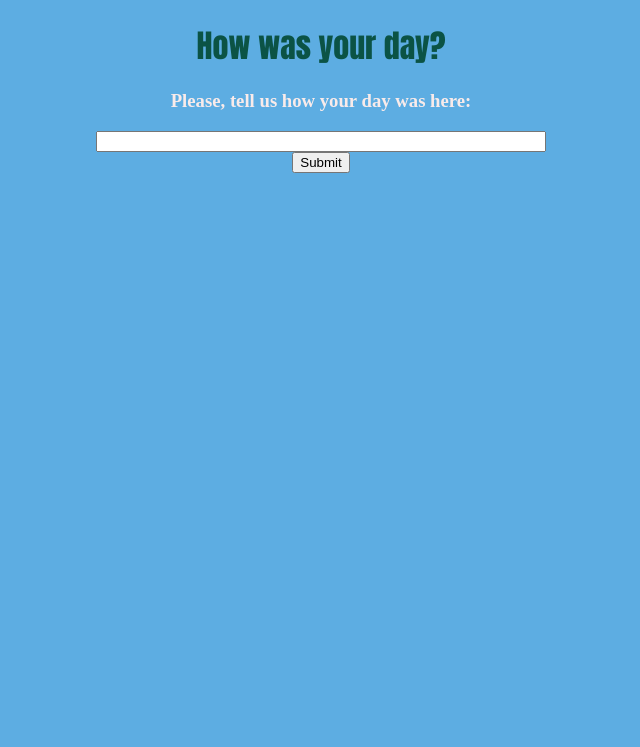
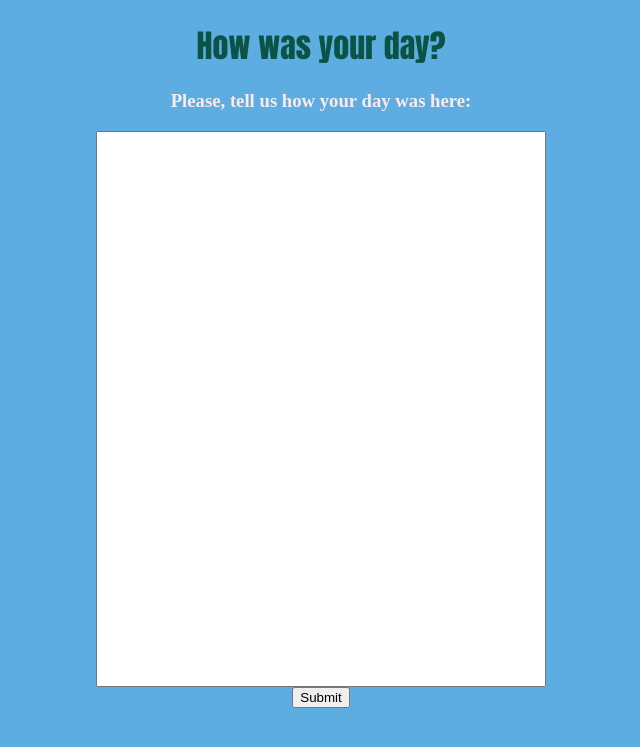
Before and after one commit to Azoam/How-was-your-day-, a Flask app: page / in a window 1280 px wide. Shown: the top 747 px of the page, without its empty margins (319-959 px from the left). Run offline with Flask 2, Linux system fonts and the light colour scheme.

Commit message:
edited layout of css

```diff
--- a/howWasYourDay/static/stylesheet.css
+++ b/howWasYourDay/static/stylesheet.css
@@ -4,7 +4,7 @@ body {
 div.top{
   height:27%;
   width:100%;
-  background-color:#154360
+  background-color:#154360;
 }
 #title {
   font-family:Impact,serif;
@@ -21,7 +21,7 @@ div.top{
     text-align:center;
     width:35%;
     maxlength:100;
-    height:15%;
+    height:550px;
   }
 div.question{
     text-align:center;
--- a/howWasYourDay/static/stylesheet1.css
+++ b/howWasYourDay/static/stylesheet1.css
@@ -32,7 +32,6 @@ div.question{
   resize:none;
   text-align:center;
   width:35%;
-  maxlength:100;
   height:15%;
 }
 div.title{
--- a/howWasYourDay/templates/index.html
+++ b/howWasYourDay/templates/index.html
@@ -5,7 +5,7 @@
 		<title> How was your day? </title>
 		<!-- Worry about tab icon for later, need domain -->
 		<link rel="shortcut icon" href="/favicon.ico"/>
-		<link rel="stylesheet" type="text/css" href="static/stylesheet.css">
+		<link rel="stylesheet" type="text/css" href="/static/stylesheet.css">
 	</head>
 	<body>
         <div class= "top"></div>
--- a/howWasYourDay/templates/index1.html
+++ b/howWasYourDay/templates/index1.html
@@ -4,7 +4,7 @@
 		<title> How was your day? </title>
 		<!-- Worry about tab icon for later, need domain -->
 		<link rel="shortcut icon" href="/favicon.ico"/>
-		<link rel="stylesheet" type="text/css" href="static/stylesheet1.css">
+		<link rel="stylesheet" type="text/css" href="{{ url_for('static',filename='stylesheet1.css') }}">
 	</head>
 
 	<body>
```
Also changed, not shown: requirements.txt (+48 -1 lines), 1 other file.
